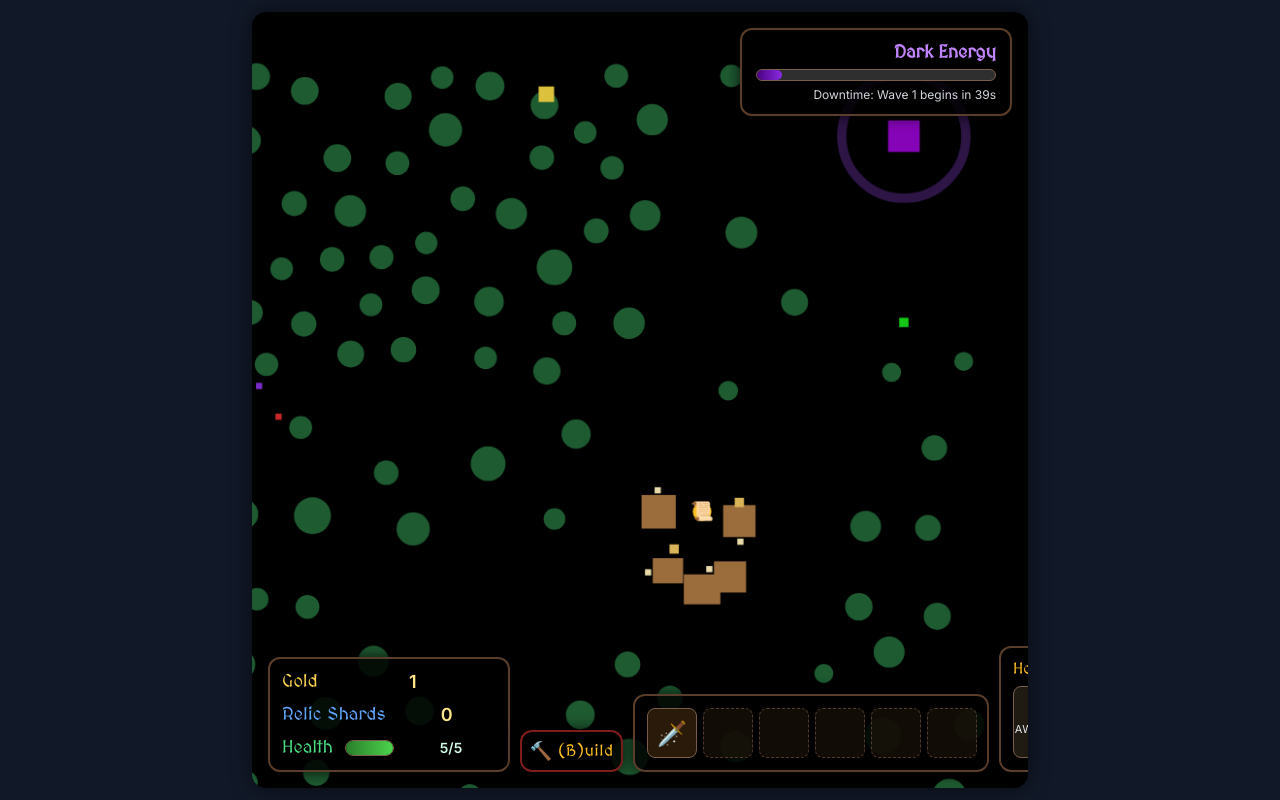
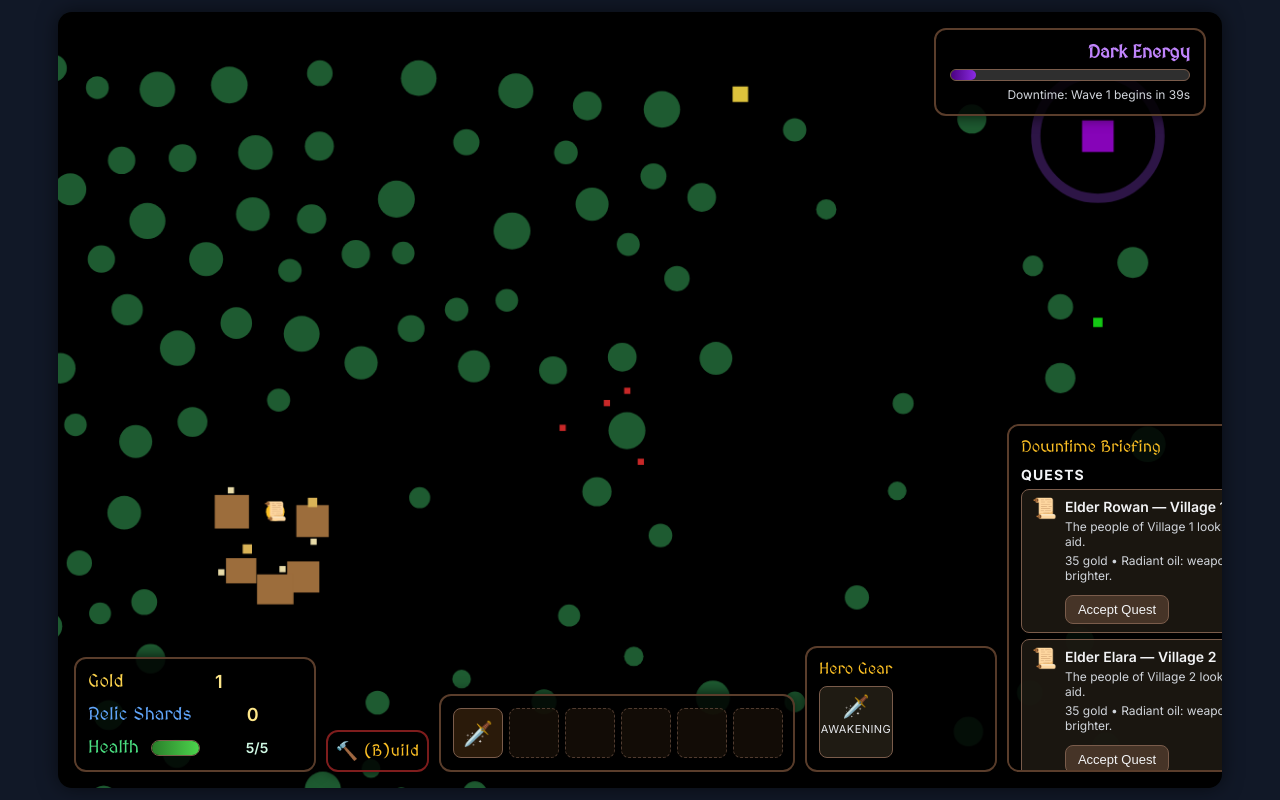
Before and after one commit to flimmbark-source/BitDominion, a website built with Vite: page web/index.html in a window 1280 px wide. Built offline with nearby package versions, Linux system fonts and the light colour scheme; animation ran at ten frames a second.

Commit message:
Allow rectangular playfield layout

```diff
--- a/web/src/config/constants.ts
+++ b/web/src/config/constants.ts
@@ -1,7 +1,7 @@
 import { Vector2 } from '../math/vector2';
 import { hexToRgb } from '../utils/color';
 
-export const WIDTH = 800;
+export const WIDTH = 1200;
 export const HEIGHT = 800;
 export const FPS = 60;
 
--- a/web/src/main.ts
+++ b/web/src/main.ts
@@ -145,12 +145,29 @@ function updateGameViewportSize(): void {
   const paddingY = parseFloat(appStyles.paddingTop) + parseFloat(appStyles.paddingBottom);
   const availableWidth = Math.max(0, window.innerWidth - paddingX);
   const availableHeight = Math.max(0, window.innerHeight - paddingY - GAME_SHELL_GAP);
-  const size = Math.min(availableWidth, availableHeight);
-  if (!Number.isFinite(size) || size <= 0) {
-    gameContainerElement.style.removeProperty('--game-size');
+  const aspectRatio = WIDTH / HEIGHT;
+
+  let targetWidth = availableWidth;
+  let targetHeight = targetWidth / aspectRatio;
+
+  if (targetHeight > availableHeight) {
+    targetHeight = availableHeight;
+    targetWidth = targetHeight * aspectRatio;
+  }
+
+  if (
+    !Number.isFinite(targetWidth) ||
+    !Number.isFinite(targetHeight) ||
+    targetWidth <= 0 ||
+    targetHeight <= 0
+  ) {
+    gameContainerElement.style.removeProperty('--game-width');
+    gameContainerElement.style.removeProperty('--game-height');
     return;
   }
-  gameContainerElement.style.setProperty('--game-size', `${size}px`);
+
+  gameContainerElement.style.setProperty('--game-width', `${targetWidth}px`);
+  gameContainerElement.style.setProperty('--game-height', `${targetHeight}px`);
 }
 
 window.addEventListener('resize', updateGameViewportSize);
--- a/web/src/style.css
+++ b/web/src/style.css
@@ -43,11 +43,14 @@ body {
   box-shadow: 0 0 20px rgba(0, 0, 0, 0.55);
   width: clamp(
     var(--game-min-size),
-    var(--game-size, min(100vw, calc(100vh - var(--game-vertical-padding)))),
+    var(--game-width, min(100vw, calc(100vh - var(--game-vertical-padding)))),
     var(--game-max-size)
   );
-  aspect-ratio: 1 / 1;
-  height: auto;
+  height: clamp(
+    var(--game-min-size),
+    var(--game-height, calc(100vh - var(--game-vertical-padding))),
+    var(--game-max-size)
+  );
   margin: 0 auto;
   align-self: center;
   justify-self: center;
```
